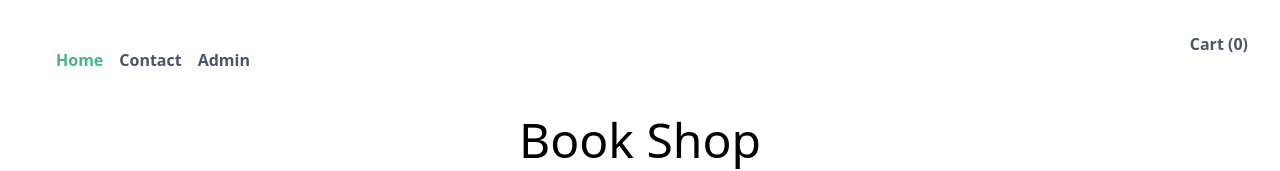
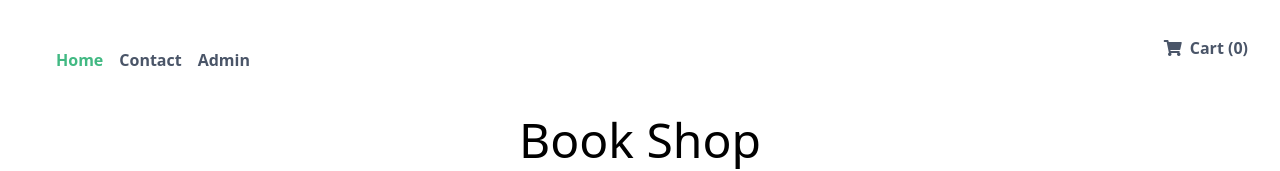
Before and after one commit to sandix34/Vuex-Commerce, a Vue app: page / in a window 1280 px wide. Shown: the top 171 px of the page. Built offline with nearby package versions, Linux system fonts and the light colour scheme; data requests are answered from the project's data file.

Commit message:
Ajouter une icone de caddie font awesome

```diff
--- a/public/index.html
+++ b/public/index.html
@@ -5,6 +5,7 @@
     <meta http-equiv="X-UA-Compatible" content="IE=edge">
     <meta name="viewport" content="width=device-width,initial-scale=1.0">
     <link rel="icon" href="<%= BASE_URL %>favicon.ico">
+    <link rel="stylesheet" href="https://cdnjs.cloudflare.com/ajax/libs/font-awesome/5.8.2/css/all.css">
     <title>vuex-commerce</title>
   </head>
   <body>
--- a/src/App.vue
+++ b/src/App.vue
@@ -11,7 +11,11 @@
         <router-link to="/admin">Admin</router-link>
       </span>
       <span class="p-8 absolute top-0 right-0">
-        <router-link to="/cart">Cart ({{ numberArticlesInCart }})</router-link>
+        <router-link to="/cart"
+          ><i class="fas fa-shopping-cart p-2"></i>Cart ({{
+            numberArticlesInCart
+          }})</router-link
+        >
       </span>
     </div>
     <router-view />
@@ -24,8 +28,8 @@
     numberArticlesInCart() {
       return this.$store.getters.getNumberArticleInCart;
     }
-  },
-}
+  }
+};
 </script>
 
 <style>
```
